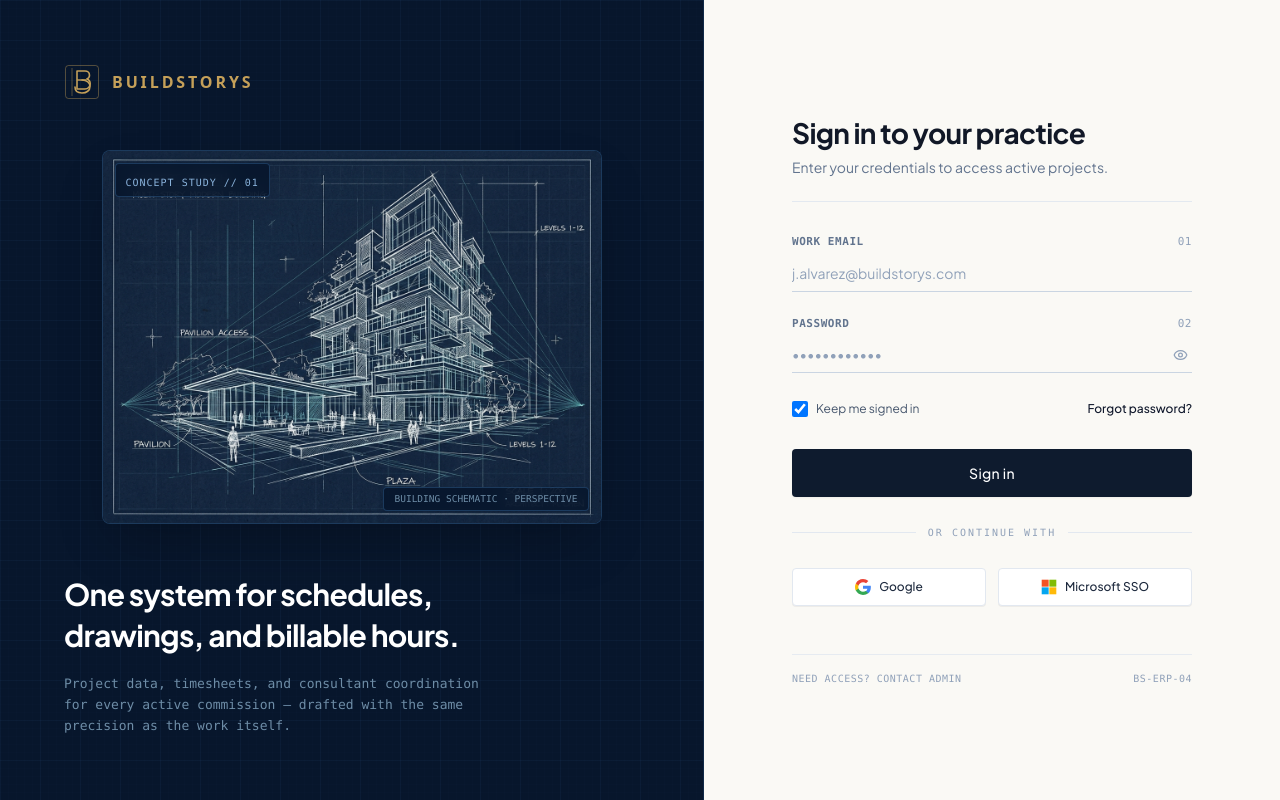
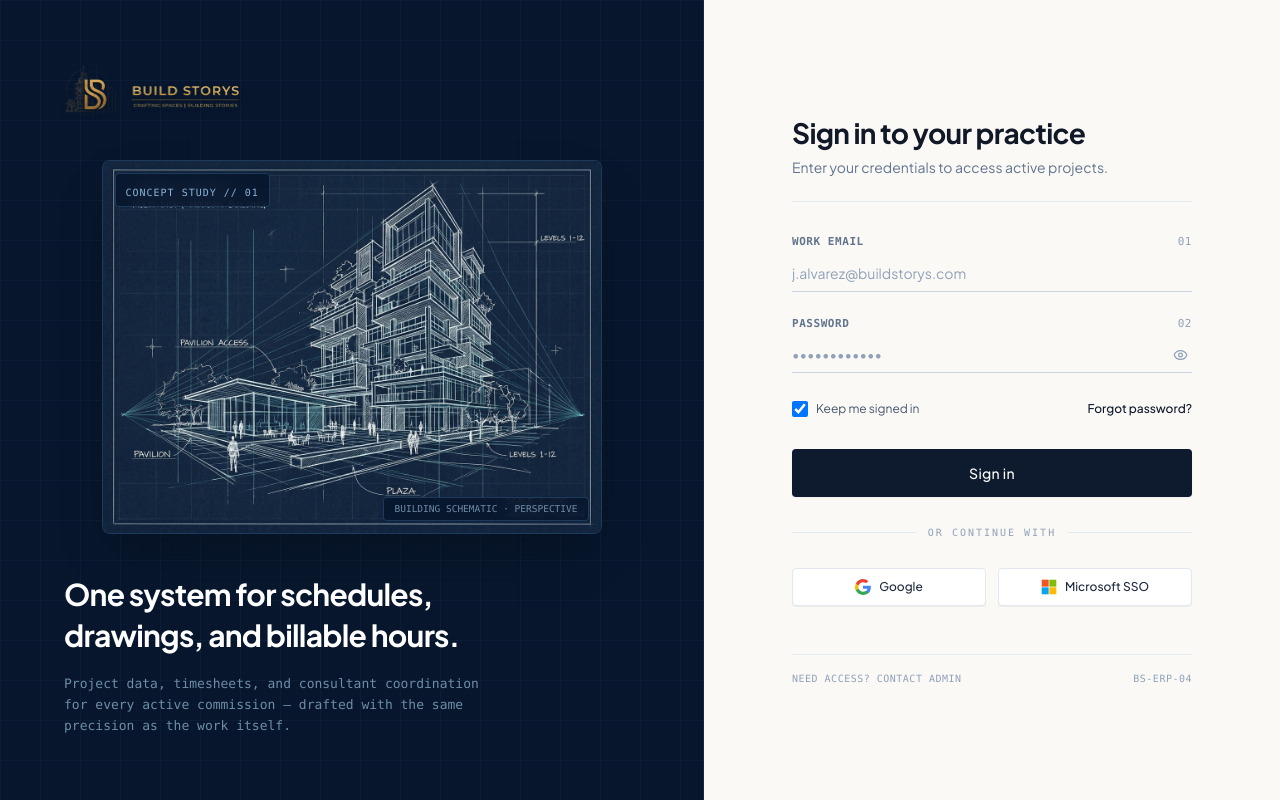
Before and after one commit to Shalv/archerp, a React (Vite) app: page / in a window 1280 px wide. Built offline with nearby package versions, Linux system fonts and the light colour scheme; no server answers; a web font is replaced by a local one.

Commit message:
refactor: remove branding header from LoginPortalModal
Delete the monogram and brand text elements from the login modal to simplify the UI.

```diff
--- a/src/components/LoginPortalModal.tsx
+++ b/src/components/LoginPortalModal.tsx
@@ -185,37 +185,14 @@
             }}
           />
 
-          {/* Top Left Golden Monogram & Brand */}
-          <div className="relative z-10 flex items-center gap-3">
-            {/* Golden Geometric Architectural Monogram (B & S Line Art) */}
-            <div className="w-9 h-9 flex items-center justify-center shrink-0">
-              <svg viewBox="0 0 36 36" fill="none" xmlns="http://www.w3.org/2000/svg" className="w-full h-full">
-                {/* Thin outer boundary */}
-                <rect x="1.5" y="1.5" width="33" height="33" rx="3" stroke="#C5A059" strokeWidth="1" strokeOpacity="0.4" />
-                {/* Columnar fluting line */}
-                <line x1="8" y1="4" x2="8" y2="32" stroke="#C5A059" strokeWidth="1" strokeOpacity="0.4" />
-                {/* Intertwined Architectural B & S Ribbon */}
-                <path
-                  d="M13 7H21C23.5 7 25.5 8.8 25.5 11.2C25.5 13 24.3 14.5 22.8 15.1C24.8 15.8 26.2 17.6 26.2 19.8C26.2 22.6 23.8 25 21 25H13V7Z"
-                  stroke="#C5A059"
-                  strokeWidth="1.6"
-                  strokeLinecap="round"
-                  strokeLinejoin="round"
-                />
-                <path
-                  d="M18 16C23 16 26 19 26 22.5C26 26.5 22.5 29 18 29C13.5 29 11 26.5 11 23"
-                  stroke="#C5A059"
-                  strokeWidth="1.6"
-                  strokeLinecap="round"
-                />
-                <line x1="13" y1="16" x2="22" y2="16" stroke="#C5A059" strokeWidth="1.4" />
-              </svg>
-            </div>
-
-            {/* Brand Text */}
-            <span className="text-[15px] sm:text-base font-bold tracking-[0.18em] text-[#C5A059] font-sans">
-              BUILDSTORYS
-            </span>
+          {/* Top Left Official Build Storys Brand Logo */}
+          <div className="relative z-10 flex items-center">
+            <img
+              src="/images/buildstorys-logo-full.png"
+              alt="Build Storys - Crafting Spaces | Building Stories"
+              className="h-10 sm:h-12 md:h-14 w-auto object-contain drop-shadow-md select-none"
+              referrerPolicy="no-referrer"
+            />
           </div>
 
           {/* Center Architectural Building Sketch */}
```
